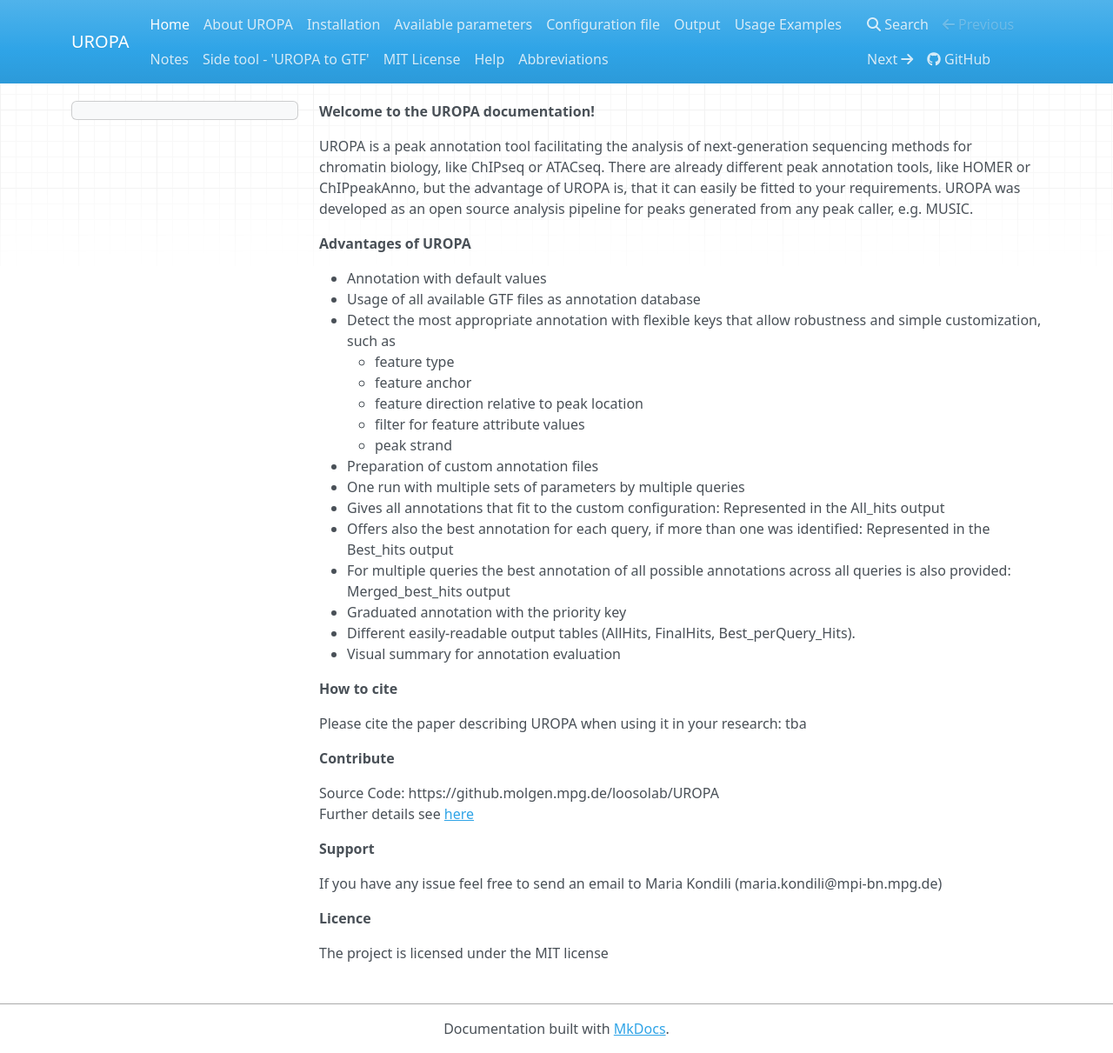
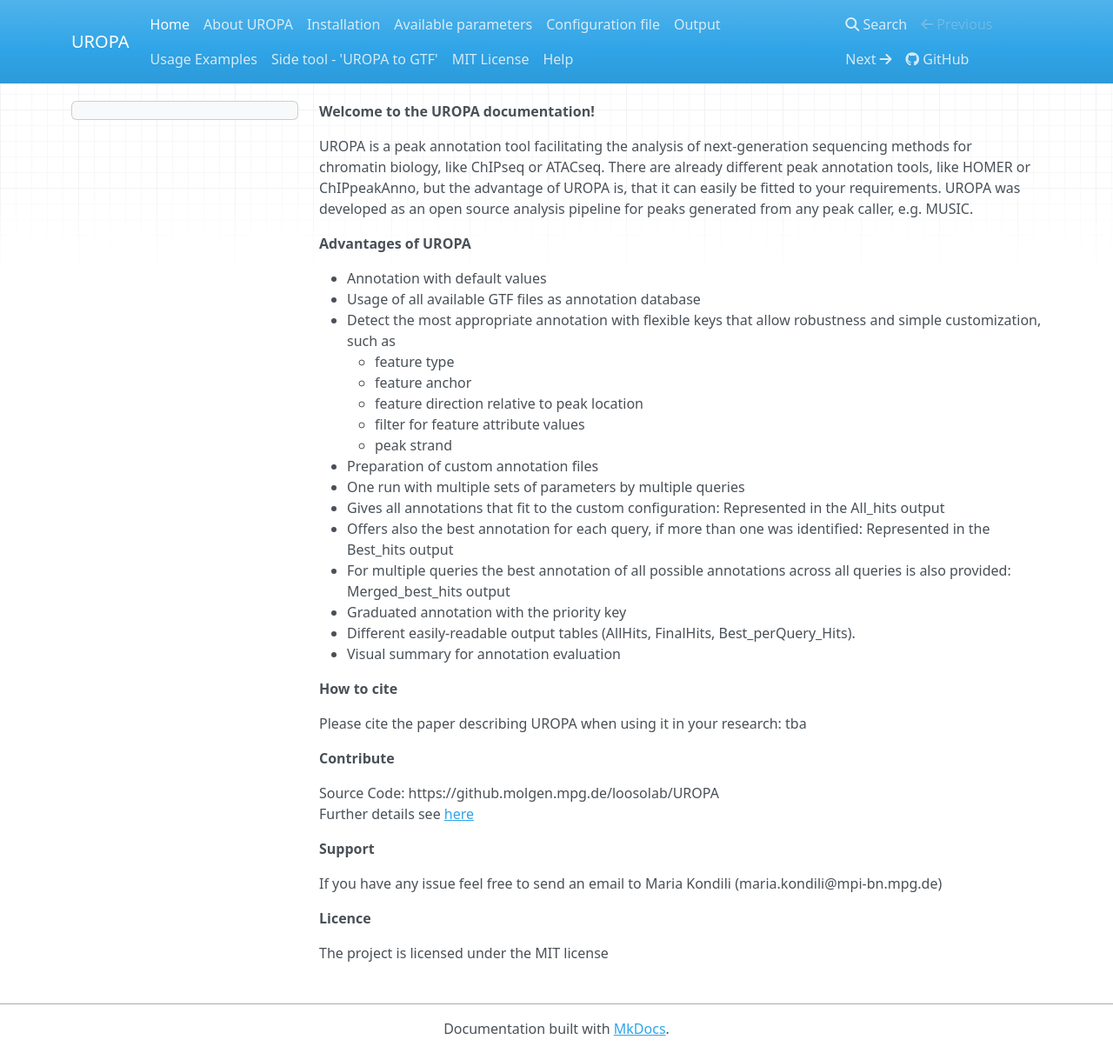
Before and after one commit to loosolab/UROPA, an MkDocs documentation site: the page built from docs/index.md, in a window 1280 px wide and 1211 px high. Shown: the whole window at 87% size. Built offline with MkDocs 1.6.1, drawn with Linux system fonts in a browser that asks for light colours; nearby versions of some CDN libraries; old or Windows-style settings are respelled for this version of MkDocs.

Commit message:
combined help and notes

```diff
--- a/mkdocs.yml
+++ b/mkdocs.yml
@@ -11,8 +11,6 @@ pages:
 - Configuration file: 'config.md'
 - Output: 'output.md'
 - Usage Examples: 'uropa-example.md'
-- Notes: 'important-notes.md'
 - Side tool - 'UROPA to GTF': custom.md
 - MIT License: license.md
 - Help: help.md
-- Abbreviations: abbreviations.md
```
